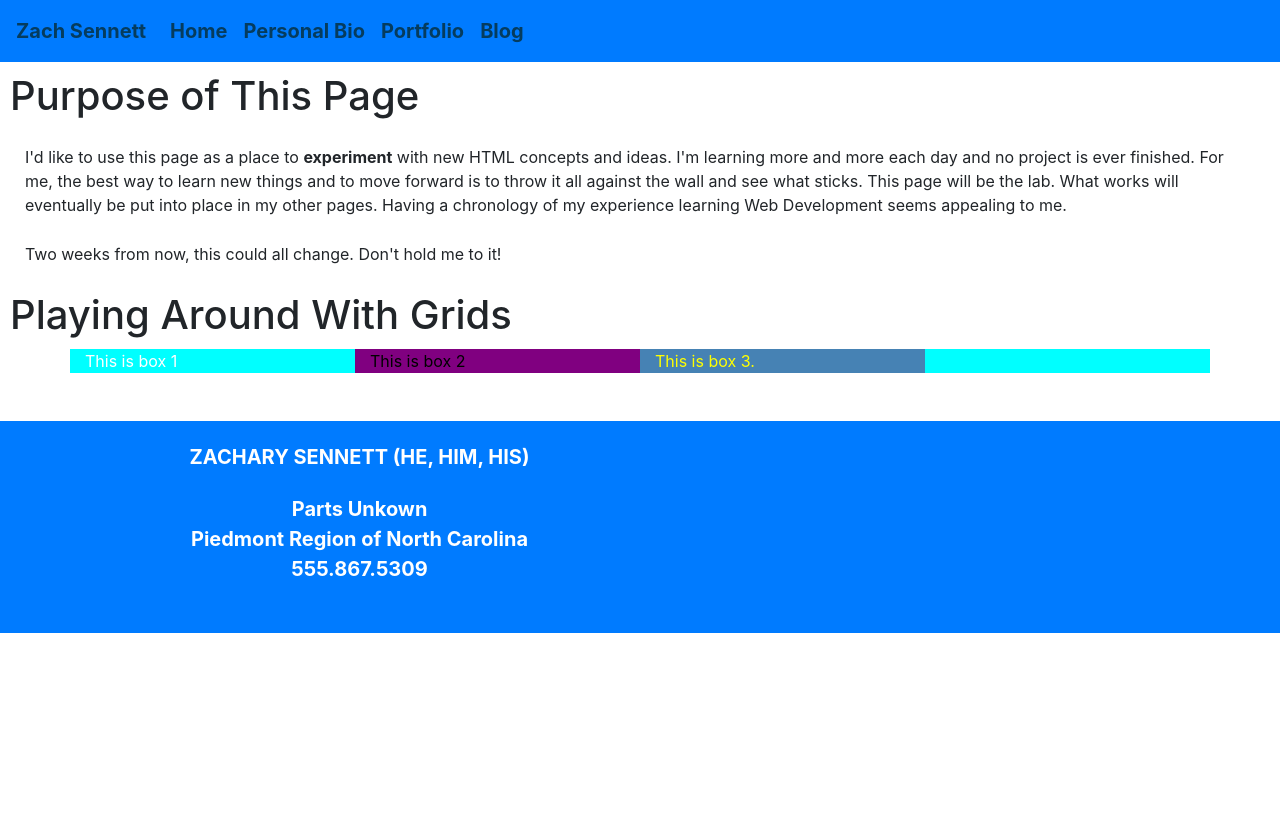
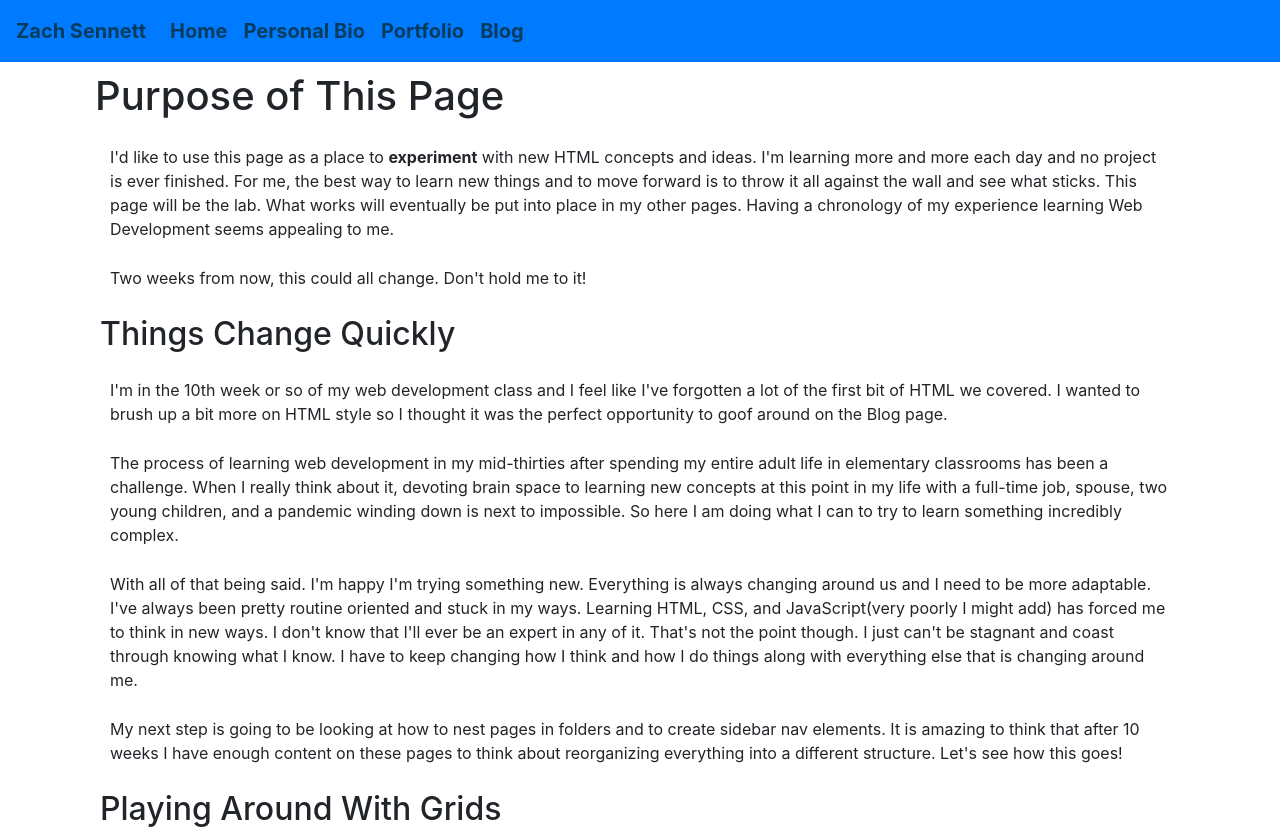
Before and after one commit to Z-Sennett/z-sennett.github.io, a plain HTML site: page blog.html in a window 1280 px wide. Shown: the top 832 px of the page. Before the commit the page ends 800 px from the top, so only its background shows below. Drawn offline with nearby package versions, Linux system fonts and the light colour scheme.

Commit message:
Update to Blog

```diff
--- a/blog.html
+++ b/blog.html
@@ -1,7 +1,7 @@
 <!DOCTYPE html>
 <html>
 	<head>
-		<title>Sennett Blog</title> <!-- Not sure what this will be -->
+		<title>Z. Sennett Blog</title>
 		<meta charset="utf-8" />
 		<meta http-equiv="X-UA-Compatible" content="IE=edge" />
         <meta name="viewport" content="width=device-width, initial-scale=1" />
@@ -36,6 +36,7 @@
     </div>
   </nav>
     <body>
+      <div class="container">
       <article>
         <h1>Purpose of This Page</h1>
           <p>
@@ -43,9 +44,23 @@
           </p>
           <p>Two weeks from now, this could all change. Don't hold me to it!</p>
 
+        <h2>
+          Things Change Quickly
+        </h2>
+          <p>
+            I'm in the 10th week or so of my web development class and I feel like I've forgotten a lot of the first bit of HTML we covered. I wanted to brush up a bit more on HTML style so I thought it was the perfect opportunity to goof around on the Blog page.
+          </p>
+          <p>
+            The process of learning web development in my mid-thirties after spending my entire adult life in elementary classrooms has been a challenge. When I really think about it, devoting brain space to learning new concepts at this point in my life with a full-time job, spouse, two young children, and a pandemic winding down is next to impossible. So here I am doing what I can to try to learn something incredibly complex.
+          </p>
+          <p>
+            With all of that being said. I'm happy I'm trying something new. Everything is always changing around us and I need to be more adaptable. I've always been pretty routine oriented and stuck in my ways. Learning HTML, CSS, and JavaScript(very poorly I might add) has forced me to think in new ways. I don't know that I'll ever be an expert in any of it. That's not the point though. I just can't be stagnant and coast through knowing what I know. I have to keep changing how I think and how I do things along with everything else that is changing around me.
+          </p>
+          <p>
+            My next step is going to be looking at how to nest pages in folders and to create sidebar nav elements. It is amazing to think that after 10 weeks I have enough content on these pages to think about reorganizing everything into a different structure. Let's see how this goes!
+          </p>
 
-
-          <h1>Playing Around With Grids</h1>
+          <h2>Playing Around With Grids</h2>
           <div class="container">
             <div class="row" id="box1">
               <div class="col-xsm-12 col-md-3" >
@@ -74,7 +89,7 @@
         </div>
       </div>
     </footer>
-
+     </div>
 
         <script src="https://code.jquery.com/jquery-3.3.1.slim.min.js" integrity="sha384-q8i/X+965DzO0rT7abK41JStQIAqVgRVzpbzo5smXKp4YfRvH+8abtTE1Pi6jizo" crossorigin="anonymous"></script>
         <script src="https://cdnjs.cloudflare.com/ajax/libs/popper.js/1.14.7/umd/popper.min.js" integrity="sha384-UO2eT0CpHqdSJQ6hJty5KVphtPhzWj9WO1clHTMGa3JDZwrnQq4sF86dIHNDz0W1" crossorigin="anonymous"></script>
```
Also changed, not shown: personal.html (+1 -1 lines).
